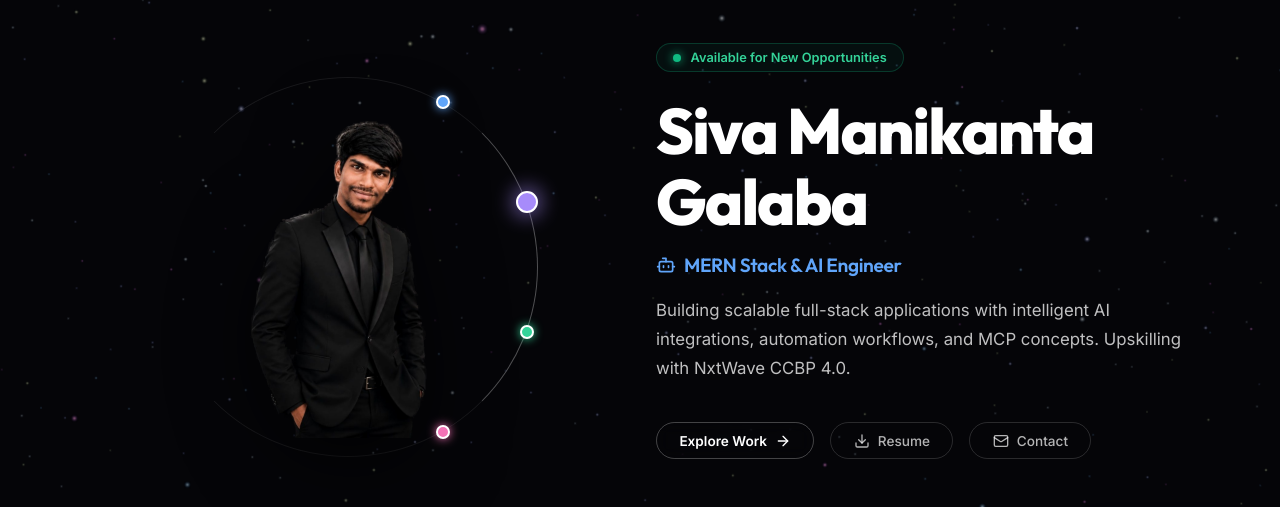
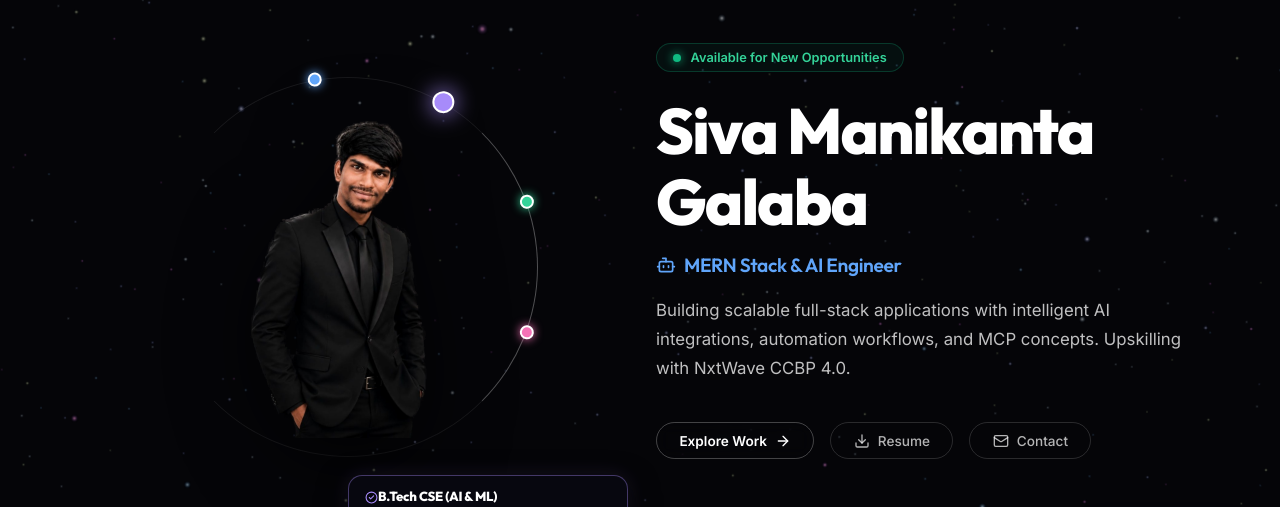
Before and after one commit to Galabasivamanikanta/siva-portfolio, a React (Vite) app in the folder frontend/: page / in a window 1280 px wide. Shown: the part 197-704 px from the top of the page. Built offline with nearby package versions, Linux system fonts and the light colour scheme; no server answers.

Commit message:
Implement physical orbital rotation for dots and adjust popup positioning

```diff
--- a/frontend/src/components/Hero.jsx
+++ b/frontend/src/components/Hero.jsx
@@ -246,11 +246,23 @@ export default function Hero() {
                   θ=+20°: x=97.0%, y=67.1%
                   θ=+60°: x=75.0%, y=93.3%
               */}
+              {/* Rotating Dot Container — physically rotates the dots along the orbital track */}
+              <motion.div
+                style={{
+                  position: 'absolute',
+                  width: '100%',
+                  height: '100%',
+                  pointerEvents: 'none',
+                  zIndex: 30
+                }}
+                animate={{ rotate: -activeDot * 40 }}
+                transition={{ type: 'spring', stiffness: 60, damping: 15 }}
+              >
                 {[
-                { top: '6.7%',  left: '75.0%', popupLeft: true,  popupTop: '-10px' },
-                { top: '32.9%', left: '97.0%', popupLeft: true,  popupTop: '-10px' },
-                { top: '67.1%', left: '97.0%', popupLeft: true,  popupTop: '-10px' },
-                { top: '93.3%', left: '75.0%', popupLeft: true,  popupTop: '-80px' }
+                  { top: '6.7%',  left: '75.0%' },
+                  { top: '32.9%', left: '97.0%' },
+                  { top: '67.1%', left: '97.0%' },
+                  { top: '93.3%', left: '75.0%' }
                 ].map((pos, idx) => {
                   const isActive = activeDot === idx;
                   const dotColor = orbitalDetails[idx].color;
@@ -262,7 +274,7 @@ export default function Hero() {
                         top: pos.top,
                         left: pos.left,
                         transform: 'translate(-50%, -50%)',
-                      zIndex: 30,
+                        pointerEvents: 'auto'
                       }}
                     >
                       <motion.button
@@ -290,6 +302,7 @@ export default function Hero() {
                     </div>
                   );
                 })}
+              </motion.div>
 
               {/* Data Popup — Rendered outside the dots to avoid CSS transform containing block trapping */}
               <AnimatePresence mode="wait">
@@ -302,7 +315,7 @@ export default function Hero() {
                   transition={{ duration: 0.2 }}
                   style={{
                     position: 'absolute',
-                    bottom: '-120%',
+                    bottom: '-120px',
                     left: '50%',
                     transform: 'translateX(-50%)',
                     width: '280px',
```
Lines whose indentation alone changed are shown as unchanged.
